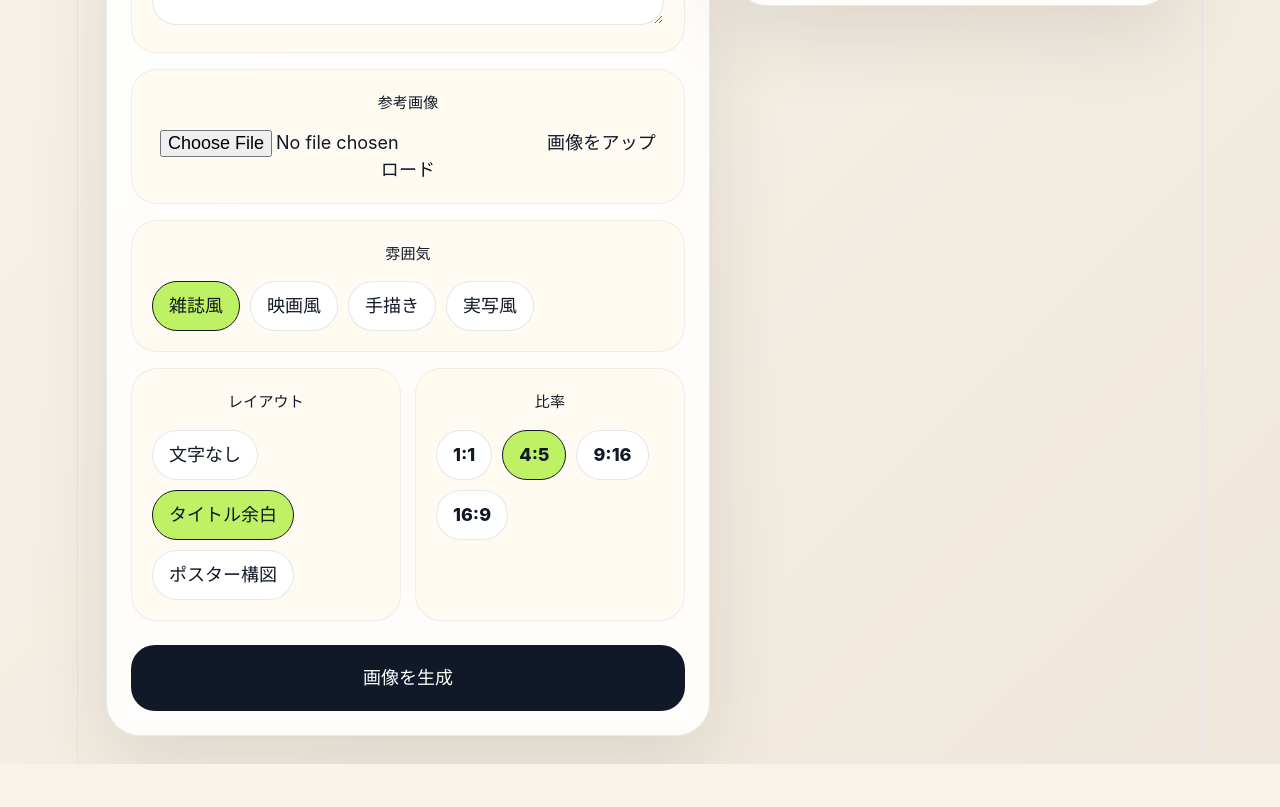
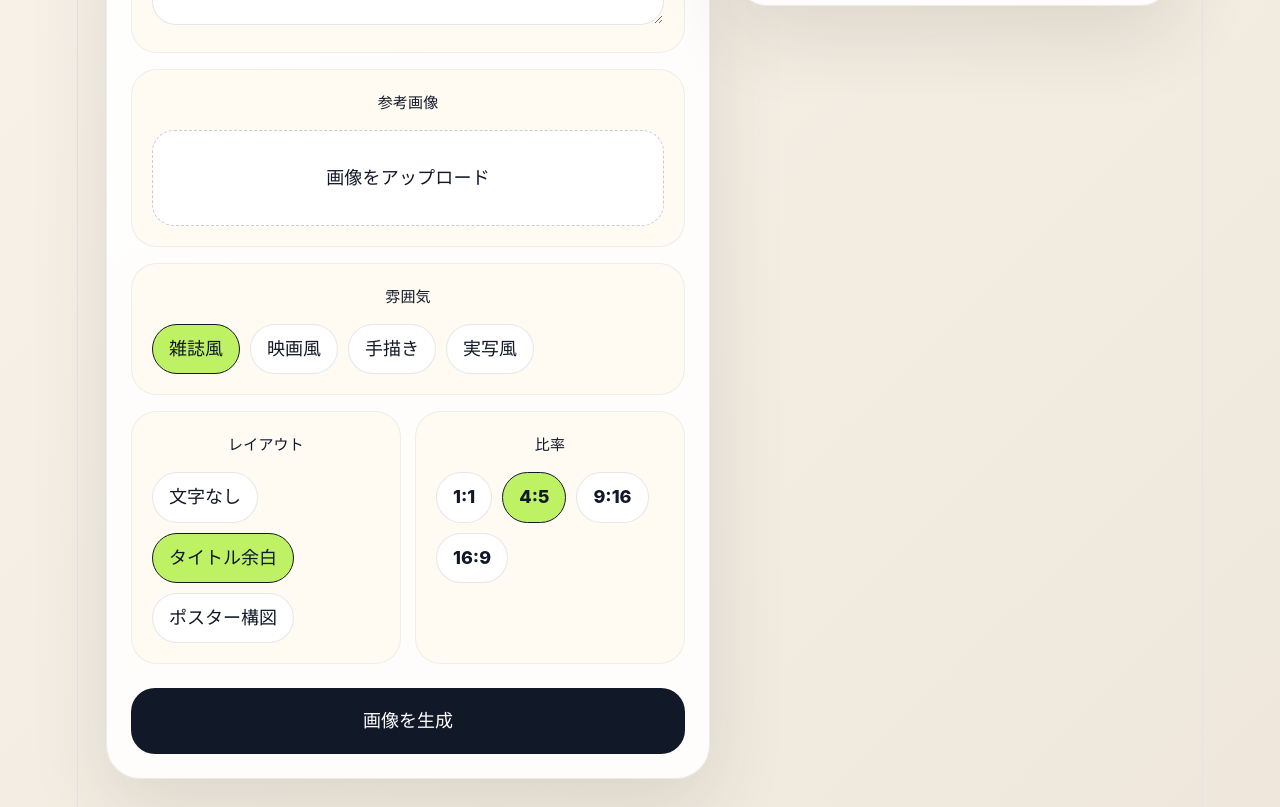
Before and after one commit to katoisao0608-dot/moricanvas-ai, a React (Vite) app: page / in a window 1280 px wide. Shown: the part 1100-1907 px from the top of the page. Before the commit the page ends 1864 px from the top, so only its background shows below. Built offline with nearby package versions, Linux system fonts and the light colour scheme; no server answers.

Commit message:
Update App.css

```diff
--- a/src/App.css
+++ b/src/App.css
@@ -562,3 +562,44 @@ input:focus {
     grid-template-columns: 1fr;
   }
 }
+.uploadBox {
+  display: flex;
+  align-items: center;
+  justify-content: center;
+  min-height: 96px;
+  border: 1.5px dashed rgba(17, 24, 39, 0.22);
+  border-radius: 22px;
+  background: #ffffff;
+  color: #111827;
+  font-weight: 900;
+  cursor: pointer;
+}
+
+.uploadBox input {
+  display: none;
+}
+
+.referencePreview {
+  margin-top: 14px;
+  display: grid;
+  grid-template-columns: 120px 1fr;
+  gap: 14px;
+  align-items: center;
+}
+
+.referencePreview img {
+  width: 120px;
+  height: 120px;
+  object-fit: cover;
+  border-radius: 18px;
+  border: 1px solid rgba(17, 24, 39, 0.1);
+}
+
+.referencePreview button {
+  padding: 13px 16px;
+  border: none;
+  border-radius: 18px;
+  background: #111827;
+  color: white;
+  font-weight: 900;
+}
```
